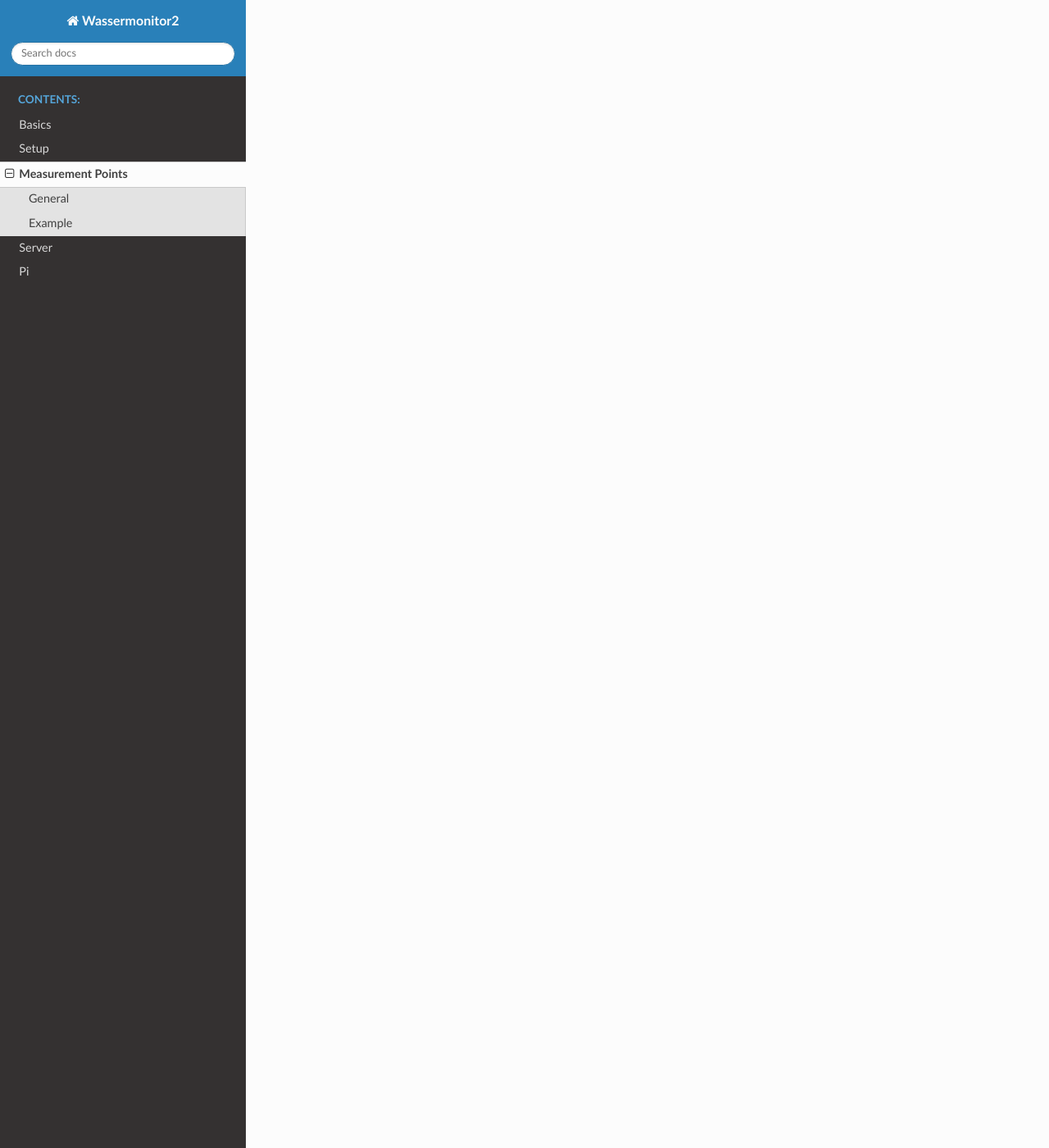
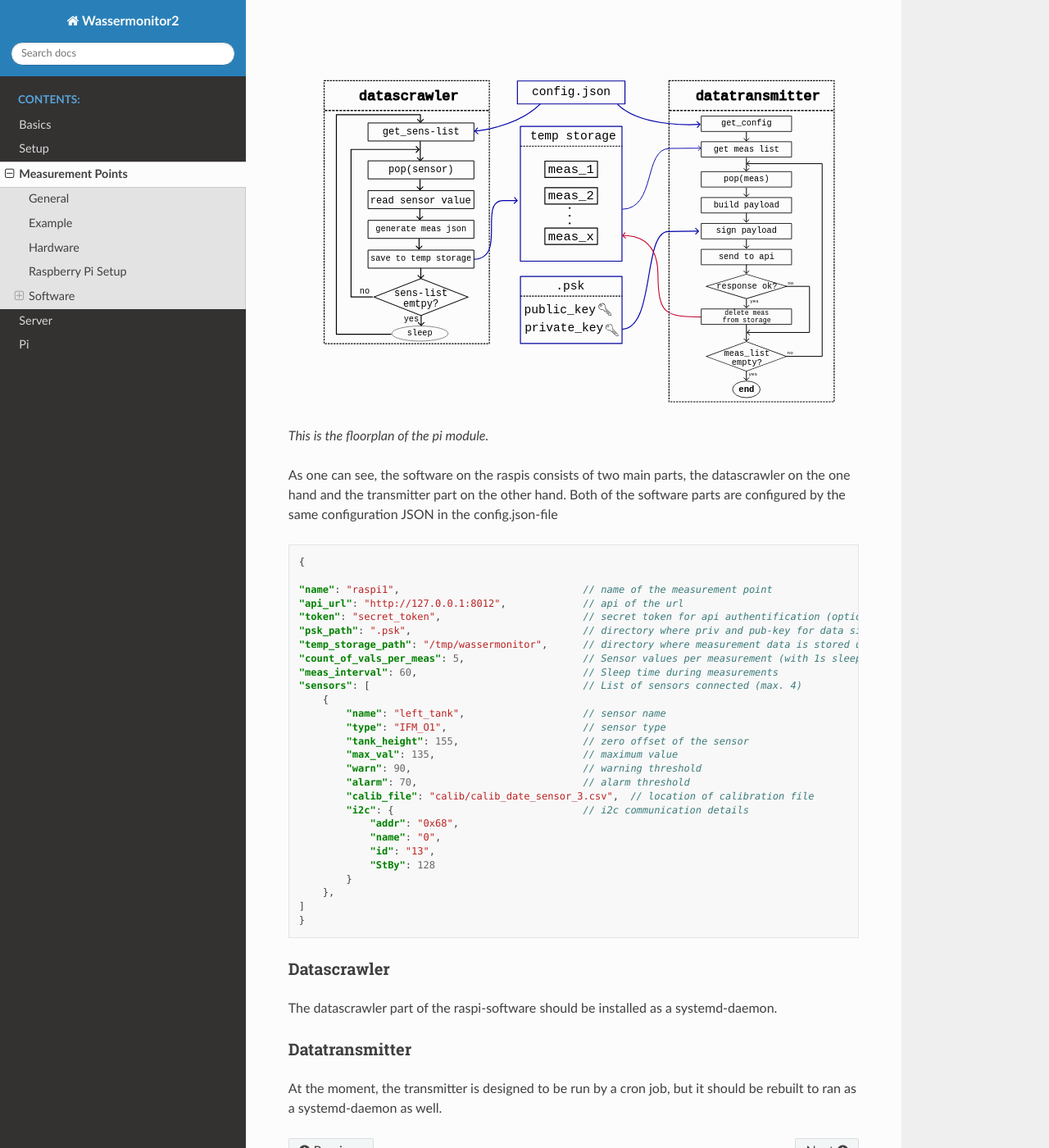
Before and after one commit to calphiko/Wassermonitor2, a Sphinx documentation site: the page built from Doc/source/measurement_point_setup.rst, in a window 1280 px wide and 1400 px high, scrolled down 2176 px. Shown: the whole window at 82% size. Built offline with Sphinx 7.4.7 and the Read the Docs theme 3.1.0, drawn with Linux system fonts in a browser that asks for light colours; pages that are not in the unit, such as notebooks, are missing from menus; some of the changed text lies outside the part shown.

Commit message:
added some text and pictures

```diff
--- a/Doc/source/measurement_point_setup.rst
+++ b/Doc/source/measurement_point_setup.rst
@@ -30,6 +30,99 @@
 
 .. image:: pictures/Meas_Setup_details.svg
 
+Hardware
+--------
+
+What hardware do we need to build a wassermonitor measurement point?
+
+* Raspberry Pi 4 (tested): https://www.raspberrypi.com/products/raspberry-pi-4-model-b/
+* SPS Interface
+    * I2C-repeater:
+        * https://www.horter-shop.de/de/i2c-hutschienen-module/181-305-bausatz-i2c-repeater-mit-taste-fur-raspberry-pi-4260404261179.html#/25-klemmen-feste_klemmen
+        * Manual: https://www.horter.de/blog/i2c-repeater-pegelanpassung-fuer-raspberry-pi/
+    * 4-channel-ADC:
+        * https://www.horter-shop.de/de/i2c-hutschienen-module/249-453-bausatz-i2c-analog-input-4-kanal-18-bit-mit-mcp3424-4260404260899.html#/25-klemmen-feste_klemmen
+        * Manual: https://www.horter.de/blog/i2c-analog-input-4-kanaele-18-bit-mit-mcp3424/
+
+* Sensors
+    * Optical
+        * IFM O1: https://www.ifm.com/de/de/product/O1D110
+        * Wiring
+        * Swimmer: see "Swimming Device"
+    * Ultrasonic
+        * TBD
+
+
+
+Raspberry Pi Setup
+------------------
+
+At first, please follow `this tutorial <https://projects.raspberrypi.org/en/projects/raspberry-pi-setting-up/4>`_ to setup the sd card for your raspberry pi.
+
+After that please activate the i2c-bus on your device to enable communicating with the sensors:
+
+
+Software
+--------
+
+This chapter gives a deeper insight into the part of Wassermonitor that runs on the raspberry pis of the distributed measuring points.
+The structure of this software is divided into two main parts, as can be seen in this figure:
+
+.. figure:: pictures/pi-structure.svg
+    :alt: Alternativer text
+
+    This is the floorplan of the pi module.
+
+As one can see, the software on the raspis consists of two main parts, the datascrawler on the one hand and the transmitter part on the other hand.
+Both of the software parts are configured by the same configuration JSON in the config.json-file
+
+.. code-block:: JSON
+
+    {
+
+    "name": "raspi1",                               // name of the measurement point
+    "api_url": "http://127.0.0.1:8012",             // api of the url
+    "token": "secret_token",                        // secret token for api authentification (optional)
+    "psk_path": ".psk",                             // directory where priv and pub-key for data signing are located (generate_key_pair.py)
+    "temp_storage_path": "/tmp/wassermonitor",      // directory where measurement data is stored until transmitting
+    "count_of_vals_per_meas": 5,                    // Sensor values per measurement (with 1s sleep time)
+    "meas_interval": 60,                            // Sleep time during measurements
+    "sensors": [                                    // List of sensors connected (max. 4)
+        {
+            "name": "left_tank",                    // sensor name
+            "type": "IFM_O1",                       // sensor type
+            "tank_height": 155,                     // zero offset of the sensor
+            "max_val": 135,                         // maximum value
+            "warn": 90,                             // warning threshold
+            "alarm": 70,                            // alarm threshold
+            "calib_file": "calib/calib_date_sensor_3.csv",  // location of calibration file
+            "i2c": {                                // i2c communication details
+                "addr": "0x68",
+                "name": "0",
+                "id": "13",
+                "StBy": 128
+            }
+        },
+    ]
+    }
+
+
+Datascrawler
+~~~~~~~~~~~~
+The datascrawler part of the raspi-software should be installed as a systemd-daemon.
+
+
+
+
+Datatransmitter
+~~~~~~~~~~~~~~~
+At the moment, the transmitter is designed to be run by a cron job, but it should be rebuilt to ran as a systemd-daemon as well.
+
+
+
+
+
+
 .. toctree::
    :maxdepth: 3
    :caption: Contents:
```
